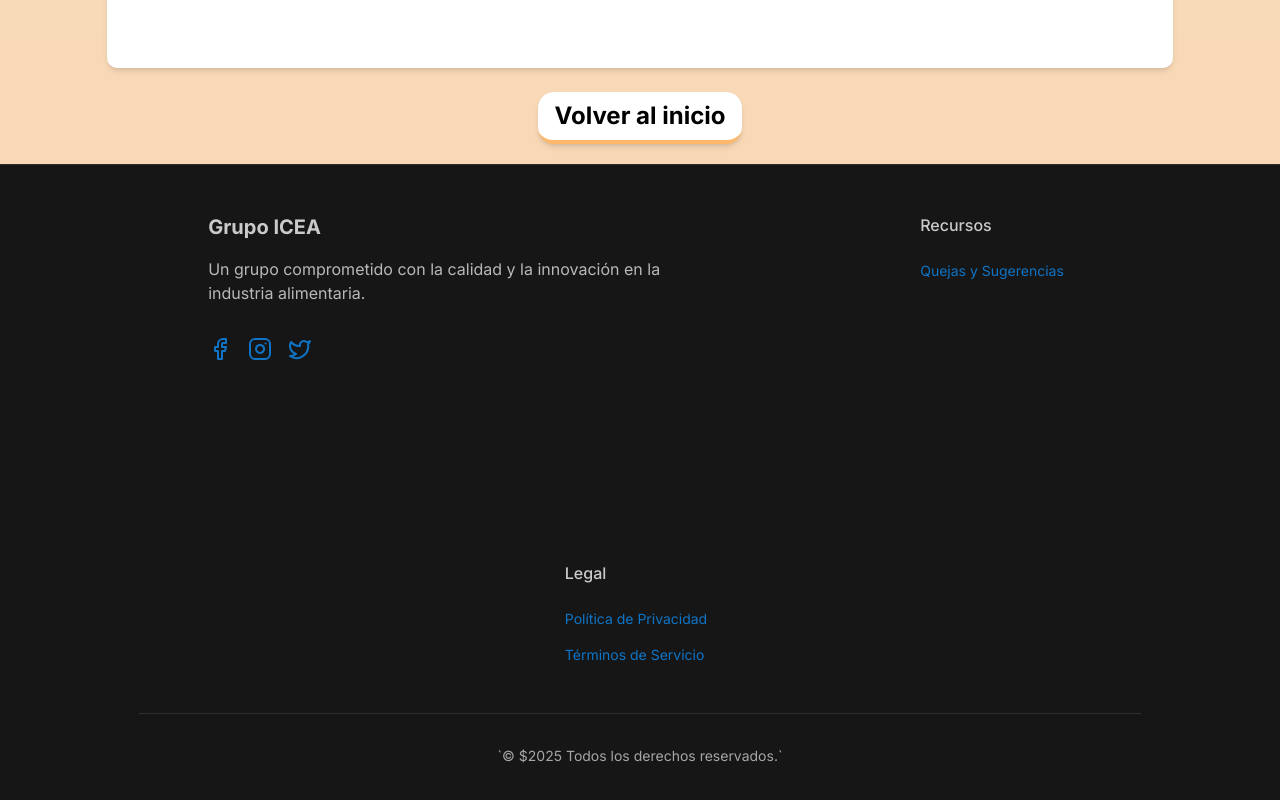
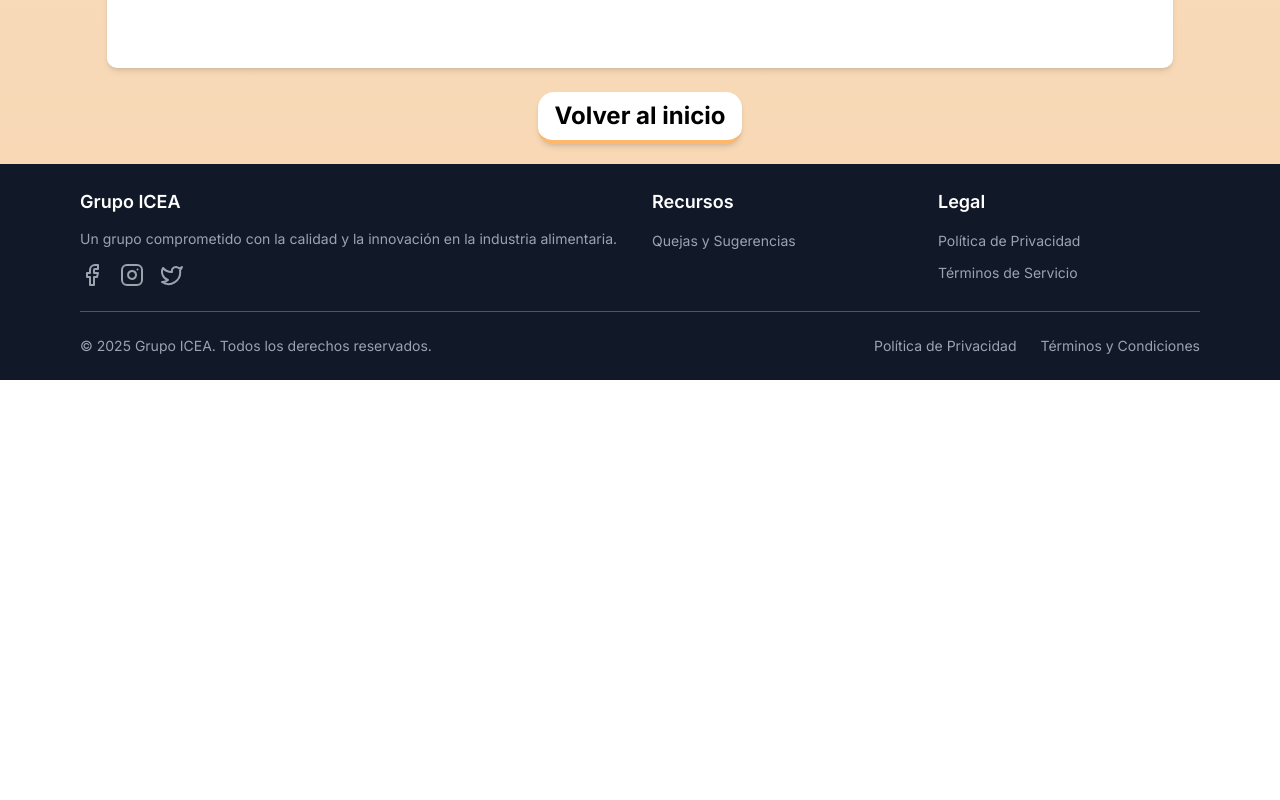
Before and after one commit to MarketSoftOrg/icea_website_frontend, a Next.js app: page / in a window 1280 px wide. Shown: the part 4225-5025 px from the top of the page. After the commit the page ends 4605 px from the top, so only its background shows below. Built offline with nearby package versions, Linux system fonts and the light colour scheme.

Commit message:
chore(): initial commit

```diff
--- a/src/components/layout/Footbar/Footer.tsx
+++ b/src/components/layout/Footbar/Footer.tsx
@@ -6,14 +6,14 @@ export const Footer = ({
   companyDescription,
   linkColumns,
   socialLinks,
-  bgColor,
-  textColor,
-  linkColor,
-  linkHoverColor,
+  bgColor = '#111827', // gray-900
+  textColor = '#ffffff',
+  linkColor = '#9ca3af', // gray-400
+  linkHoverColor = '#ffffff',
 }: FooterProps) => {
   return (
     <footer
-      className="w-full border-t border-[var(--color-footer-border)]"
+      className="text-white py-6"
       style={
         {
           '--footer-background': bgColor,
@@ -24,12 +24,15 @@ export const Footer = ({
         } as React.CSSProperties
       }
     >
-      <div className="mx-auto w-full sm:w-11/12 md:w-11/12 lg:w-10/12 2xl:w-3/4 px-4 py-12 sm:px-6 lg:px-8">
-        <div className="flex flex-wrap justify-center sm:gap-10 lg:gap-50 text-center sm:text-left">
-          <div className="sm:max-w-xs md:max-w-lg">
-            <h2 className="text-xl font-bold text-[var(--footer-text)]">{companyName}</h2>
-            <p className="mt-4 opacity-90 text-[var(--footer-text)]">{companyDescription}</p>
-            <div className="mt-8 flex justify-center gap-4 sm:justify-start mb-10 sm:mb-0">
+      <div className="max-w-6xl mx-auto px-4">
+        <div className="grid md:grid-cols-4 gap-6 mb-6">
+          <div className="md:col-span-2">
+            <div className="mb-3">
+              <span className="text-lg font-semibold text-[var(--footer-text)]">{companyName}</span>
+            </div>
+            <p className="text-[var(--footer-link)] mb-3 text-sm leading-relaxed">{companyDescription}</p>
+            {socialLinks && socialLinks.length > 0 && (
+              <div className="flex items-center space-x-4">
                 {socialLinks.map((social, index) => (
                   <a
                     key={index}
@@ -37,38 +40,60 @@ export const Footer = ({
                     target="_blank"
                     rel="noopener noreferrer"
                     className="text-[var(--footer-link)] hover:text-[var(--footer-link-hover)] transition-colors"
+                    aria-label={`Seguir en ${social.href}`}
                   >
                     {social.icon}
-                  <span className="sr-only">{social.href}</span>
                   </a>
                 ))}
               </div>
+            )}
           </div>
-
-          {linkColumns.map((column) => (
-            <div key={column.title}>
-              <p className="font-medium text-[var(--footer-text)]">{column.title}</p>
-              <ul className="mt-6 space-y-4 text-sm ">
-                {column.links.map((link) => (
-                  <li key={link.label}>
+          {linkColumns &&
+            linkColumns.map((column, columnIndex) => (
+              <div key={column.title || columnIndex}>
+                <h3 className="text-lg font-semibold mb-3 text-[var(--footer-text)]">{column.title}</h3>
+                <ul className="space-y-2">
+                  {column.links &&
+                    column.links.map((link, linkIndex) => (
+                      <li key={link.label || linkIndex}>
+                        {link.href ? (
                           <Link
                             href={link.href}
-                      className="text-[var(--footer-link)] hover:text-[var(--footer-link-hover)] transition-colors mr-2"
+                            className="text-[var(--footer-link)] hover:text-[var(--footer-link-hover)] transition-colors text-sm"
                           >
                             {link.label}
                           </Link>
+                        ) : (
+                          <span className="text-[var(--footer-link)] text-sm">{link.label}</span>
+                        )}
                       </li>
                     ))}
                 </ul>
               </div>
             ))}
         </div>
-
-        <div className="mt-12 border-t border-[var(--color-footer-border)] pt-8">
-          <p className="text-center text-sm opacity-80 text-[var(--footer-text)]">
-            {' '}
-            `© ${new Date().getFullYear()} Todos los derechos reservados.`
+        <div className="border-t border-gray-600 pt-6">
+          <div className="flex flex-col md:flex-row justify-between items-center">
+            <div className="text-center md:text-left mb-4 md:mb-0">
+              <p className="text-[var(--footer-link)] text-sm">
+                © {new Date().getFullYear()} {companyName}. Todos los derechos reservados.
               </p>
+            </div>
+            <div className="flex space-x-6">
+              <Link
+                href="/privacy"
+                className="text-[var(--footer-link)] hover:text-[var(--footer-link-hover)] transition-colors text-sm"
+              >
+                Política de Privacidad
+              </Link>
+              <Link
+                href="/terms"
+                className="text-[var(--footer-link)] hover:text-[var(--footer-link-hover)] transition-colors text-sm"
+              >
+                Términos y Condiciones
+              </Link>
+            </div>
+          </div>
         </div>
       </div>
     </footer>
--- a/src/lib/data.ts
+++ b/src/lib/data.ts
@@ -84,7 +84,7 @@ const sucursalesData: Sucursal[] = [
       bgColor: '#292929',
       textColor: '#F8D8B5',
       linkColor: '#F9943B',
-      linkHoverColor: '#F8D8B5',
+      linkHoverColor: '#E5832A',
     },
     // Uncomment when desing is aproved cloudinaryFolder: 'promociones-origen-valde',
     cloudinaryFolder: 'promociones-origen',
@@ -139,7 +139,7 @@ const sucursalesData: Sucursal[] = [
       bgColor: '#292929',
       textColor: '#F8D8B5',
       linkColor: '#F9943B',
-      linkHoverColor: '#F8D8B5',
+      linkHoverColor: '#E5832A',
     },
     // Uncomment when desing is aproved cloudinaryFolder: 'promociones-origen-base',
     cloudinaryFolder: 'promociones-origen',
@@ -194,7 +194,7 @@ const sucursalesData: Sucursal[] = [
       bgColor: '#292929',
       textColor: '#F8D8B5',
       linkColor: '#F9943B',
-      linkHoverColor: '#F8D8B5',
+      linkHoverColor: '#E5832A',
     },
     // Uncomment when desing is aproved cloudinaryFolder: 'promociones-origen-rio',
     cloudinaryFolder: 'promociones-origen',
@@ -301,7 +301,7 @@ const sucursalesData: Sucursal[] = [
     footer: {
       bgColor: '#292929',
       textColor: '#F8D8B5',
-      linkColor: '#617C08',
+      linkColor: '#F9943B',
       linkHoverColor: '#526906',
     },
     cloudinaryFolder: 'promociones-tonala',
@@ -355,8 +355,8 @@ const sucursalesData: Sucursal[] = [
     footer: {
       bgColor: '#292929',
       textColor: '#F8D8B5',
-      linkColor: '#F9943B',
-      linkHoverColor: '#547D02',
+      linkColor: '#F9E473',
+      linkHoverColor: '#a38a17',
     },
     cloudinaryFolder: 'promociones-normandia',
     //Uncomment when desing is aproved cloudinaryProductsFolder: 'productos-normandia',
```
Lines whose indentation alone changed are shown as unchanged.
